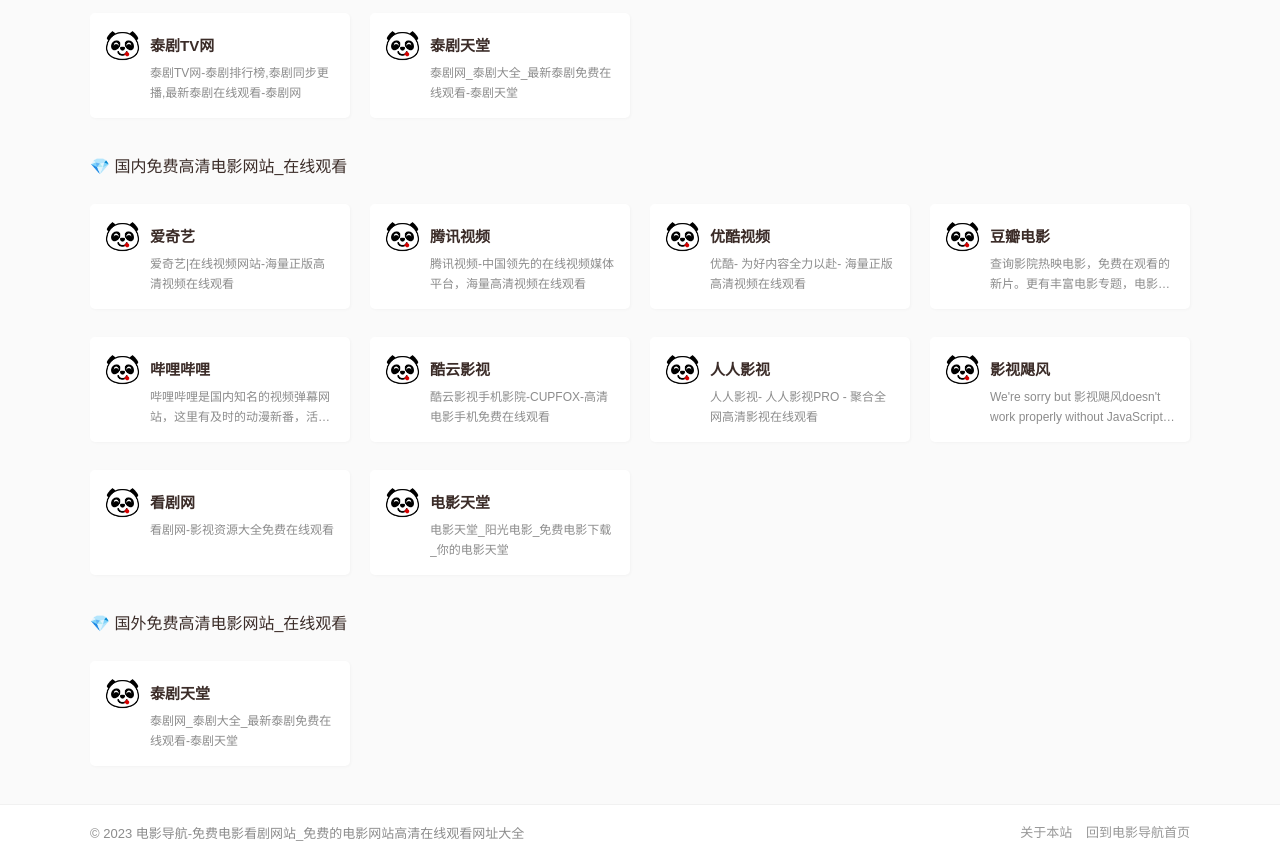
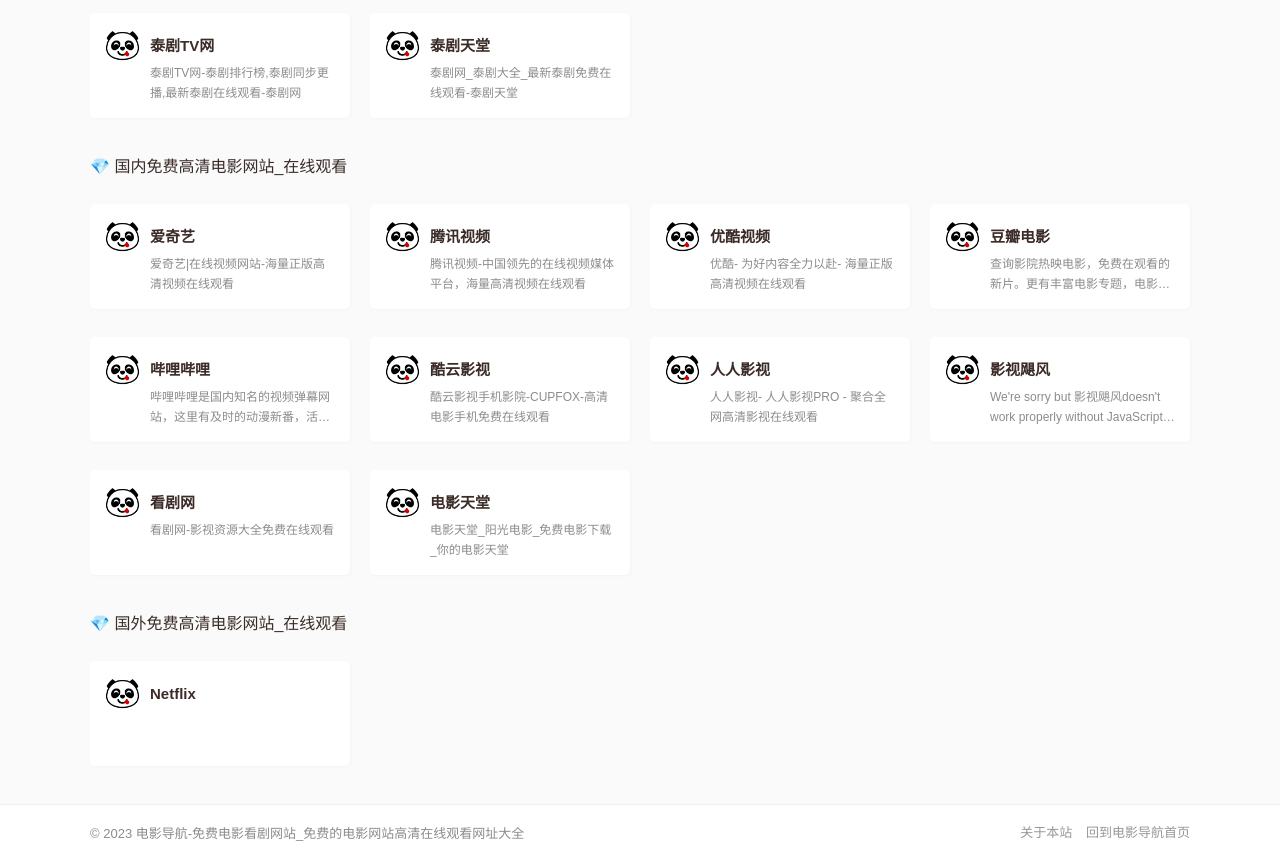
Before and after one commit to hao1244/hao1244.github.io, a plain HTML site: page index.html in a window 1280 px wide. Shown: the part 1448-2310 px from the top of the page. Drawn offline with Linux system fonts and the light colour scheme.

Commit message:
Update index.html

```diff
--- a/index.html
+++ b/index.html
@@ -493,12 +493,12 @@
         </h2>
         <ul class="nav-list">
  <li>
-            <a class="nav-item clearfix" href="https://www.tjtt.cc/"   rel="nofollow"   target="_blank">
+            <a class="nav-item clearfix" href="https://www.netflix.com/"   rel="nofollow"   target="_blank">
               <div class="nav-img"
                 style="margin-bottom:40px;background-image: url(/images/yinghua.png);">
               </div>
-              <div class="nav-name">泰剧天堂</div>
-              <p>泰剧网_泰剧大全_最新泰剧免费在线观看-泰剧天堂</p>
+              <div class="nav-name">Netflix</div>
+
             </a>
           </li>
         </ul>
```
